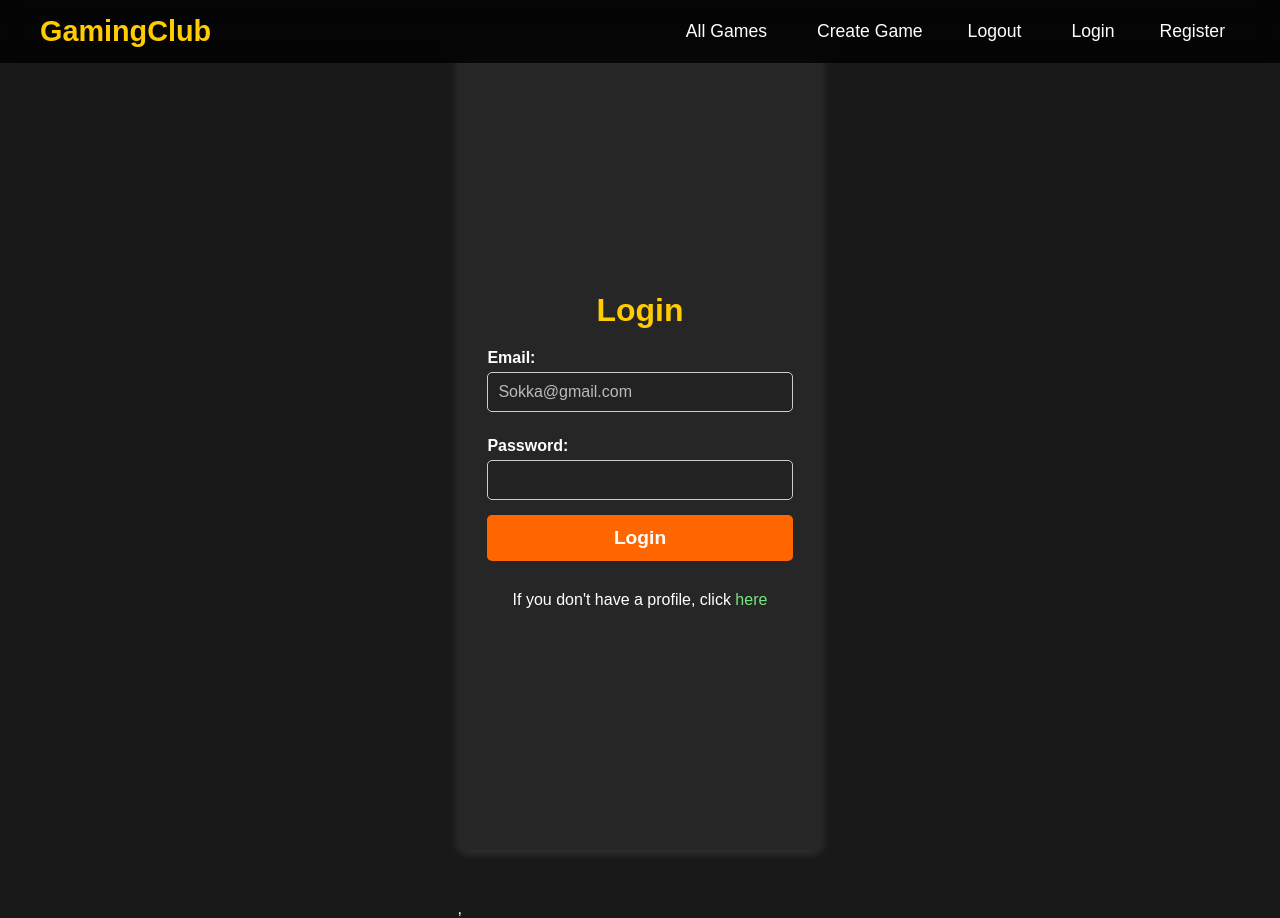
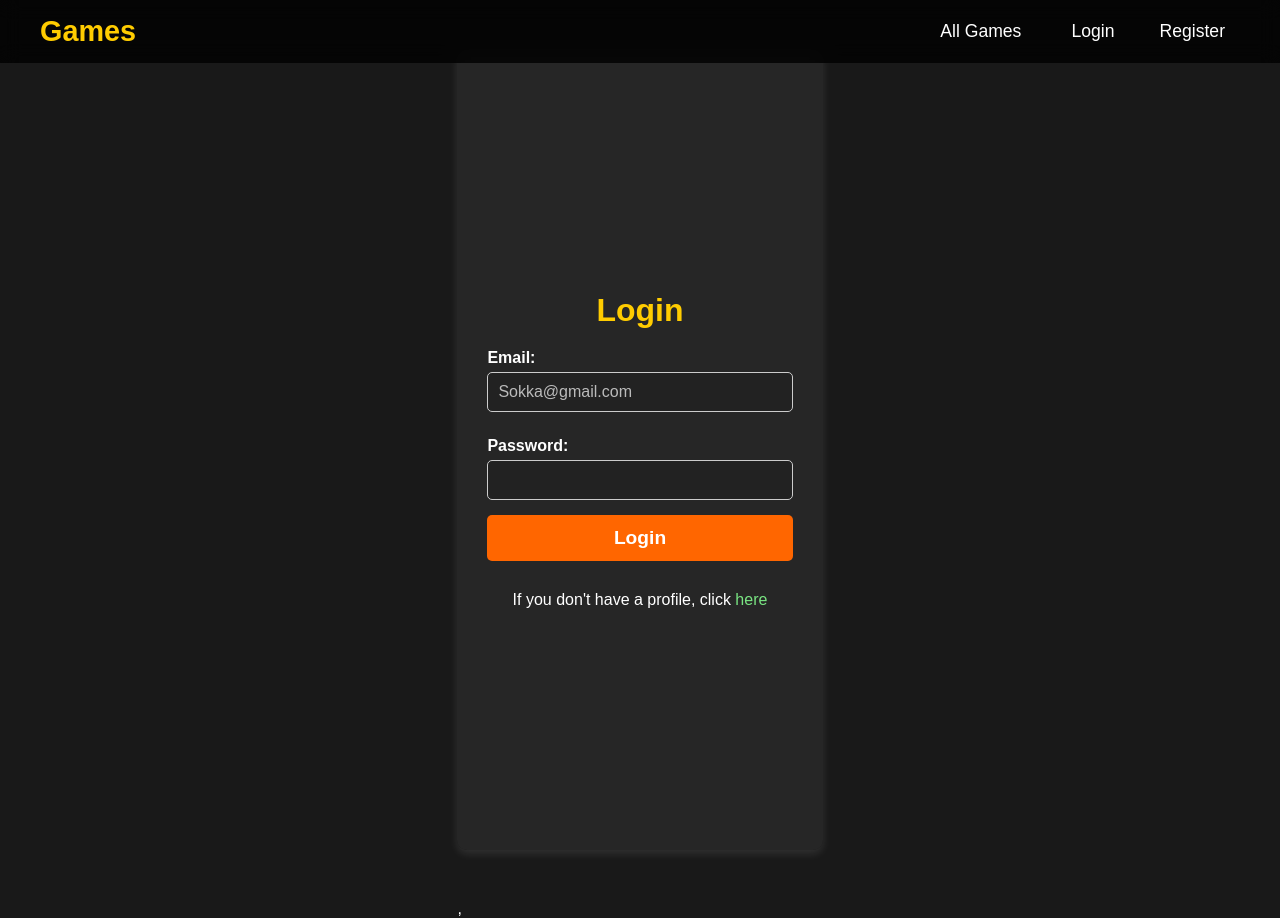
Before and after one commit to NikolayHadzhiev03/ReactProjectDefence, a React (Vite) app in the folder Client/: page /login in a window 1280 px wide. Built offline with nearby package versions, Linux system fonts and the light colour scheme.

Commit message:
add a useAuth that returns users data for the header part and upgrate the Header component

```diff
--- a/Client/src/components/header/Header.jsx
+++ b/Client/src/components/header/Header.jsx
@@ -1,37 +1,42 @@
-export default function Header(){
+import { Link } from "react-router";
+import useAuth from "../../hooks/useAuth";
+
+export default function Header() {
+  const { username,isAuthenticated } = useAuth();
+
   return (
     <header>
       <nav>
         <h1>
-      <a href="/" className="logo">
-        GamingClub
-      </a>
+          <Link to="/" className="logo">
+            Games
+          </Link>
         </h1>
         <ul className="nav-links">
           <li>
-        <a href="/catalog">All Games</a>
+            <Link to="/catalog">All Games</Link>
           </li>
-      {/* Logged-in users */}
+          {isAuthenticated ? (
             <div className="user-links">
               <li>
-          <a href="/Create">Create Game</a>
+                <Link to="/create">Create Game</Link>
               </li>
               <li>
-          <a href="/logout">Logout</a>
+                <Link to="/logout">Logout</Link>
               </li>
             </div>
-      {/* Guest users */}
+          ) : (
             <div className="guest-links">
               <li>
-          <a href="/login">Login</a>
+                <Link to="/login">Login</Link>
               </li>
               <li>
-          <a href="/register">Register</a>
+                <Link to="/register">Register</Link>
               </li>
             </div>
+          )}
         </ul>
       </nav>
     </header>
-
-    )
+  );
 }
--- a/Client/src/components/login/Login.jsx
+++ b/Client/src/components/login/Login.jsx
@@ -1,7 +1,7 @@
 import { useContext } from "react";
 import { Link, useNavigate } from "react-router";
 import { useLogin } from "../../api/authapi";
-import { UserContext, useUserContext } from "../../context/UserContext";
+import { UserContext} from "../../context/UserContext";
 
 export default function Login() {
   const navigate = useNavigate();
@@ -10,6 +10,7 @@ export default function Login() {
 
   const onLogin = async (event) => {
     event.preventDefault();
+
     const formData = new FormData(event.target);
     const values = Object.fromEntries(formData.entries());
 
--- /dev/null
+++ b/Client/src/hooks/useAuth.js
@@ -0,0 +1,31 @@
+import { useContext } from "react";
+import { UserContext } from "../context/UserContext";
+import request from "../utils/request";
+
+export default function useAuth() {
+    const authData = useContext(UserContext);
+
+    const requestWrapper = (method, url, data, options = {}) => {
+        const authOptions = {
+            ...options,
+            headers: {
+                'X-Authorization': authData.accessToken,
+                ...options.headers
+            }
+        };
+
+        return request.baseRequest(method, url, data, authData.accessToken ? authOptions : options);
+    };
+
+    return {
+        ...authData,
+        userId: authData._id,
+        isAuthenticated: !!authData.accessToken,
+        request: {
+            get: requestWrapper.bind(null, 'GET'),
+            post: requestWrapper.bind(null, 'POST'),
+            put: requestWrapper.bind(null, 'PUT'),
+            delete: requestWrapper.bind(null, 'DELETE'),
+        }
+    }
+};
```
Lines whose indentation alone changed are shown as unchanged.
